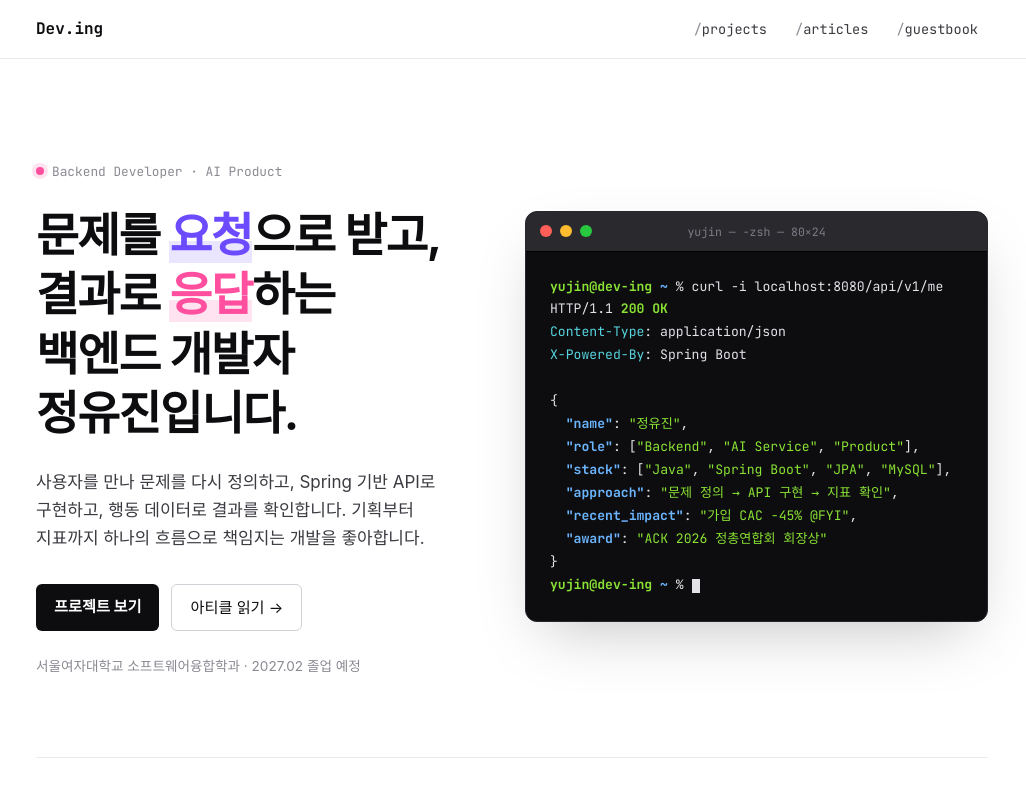
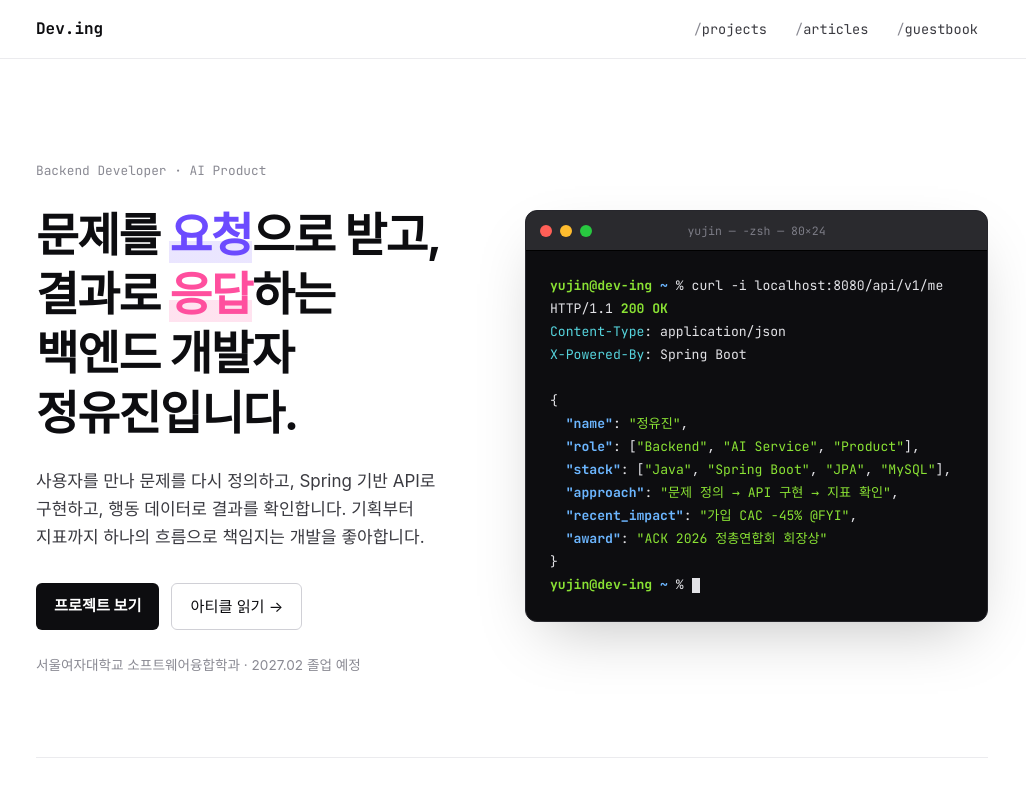
Before and after one commit to yujining3827/yujin-site, a React (Vite) app: page / in a window 1280 px wide. Shown: the top 800 px of the page, without its empty margins (128-1154 px from the left). Built offline with nearby package versions, Linux system fonts and the light colour scheme; no server answers; a web font is replaced by a local one.

Commit message:
style: 히어로 상단 핑크 점 제거

```diff
--- a/src/components/home/About.module.css
+++ b/src/components/home/About.module.css
@@ -14,14 +14,6 @@
   font-size: 0.8rem;
   color: var(--text-muted);
   margin-bottom: var(--space-5);
-}
-
-.dot {
-  width: 8px;
-  height: 8px;
-  border-radius: 50%;
-  background: var(--post);
-  box-shadow: 0 0 0 4px var(--post-soft);
 }
 
 .title {
--- a/src/components/home/About.tsx
+++ b/src/components/home/About.tsx
@@ -54,7 +54,7 @@ export default function About() {
     <section className={styles.hero}>
       <div className={styles.copy}>
         <p className={styles.eyebrow}>
-          <span className={styles.dot} /> Backend Developer · AI Product
+          Backend Developer · AI Product
         </p>
         <h1 className={styles.title}>
           문제를 <span className={styles.mark}>요청</span>으로 받고,
```
